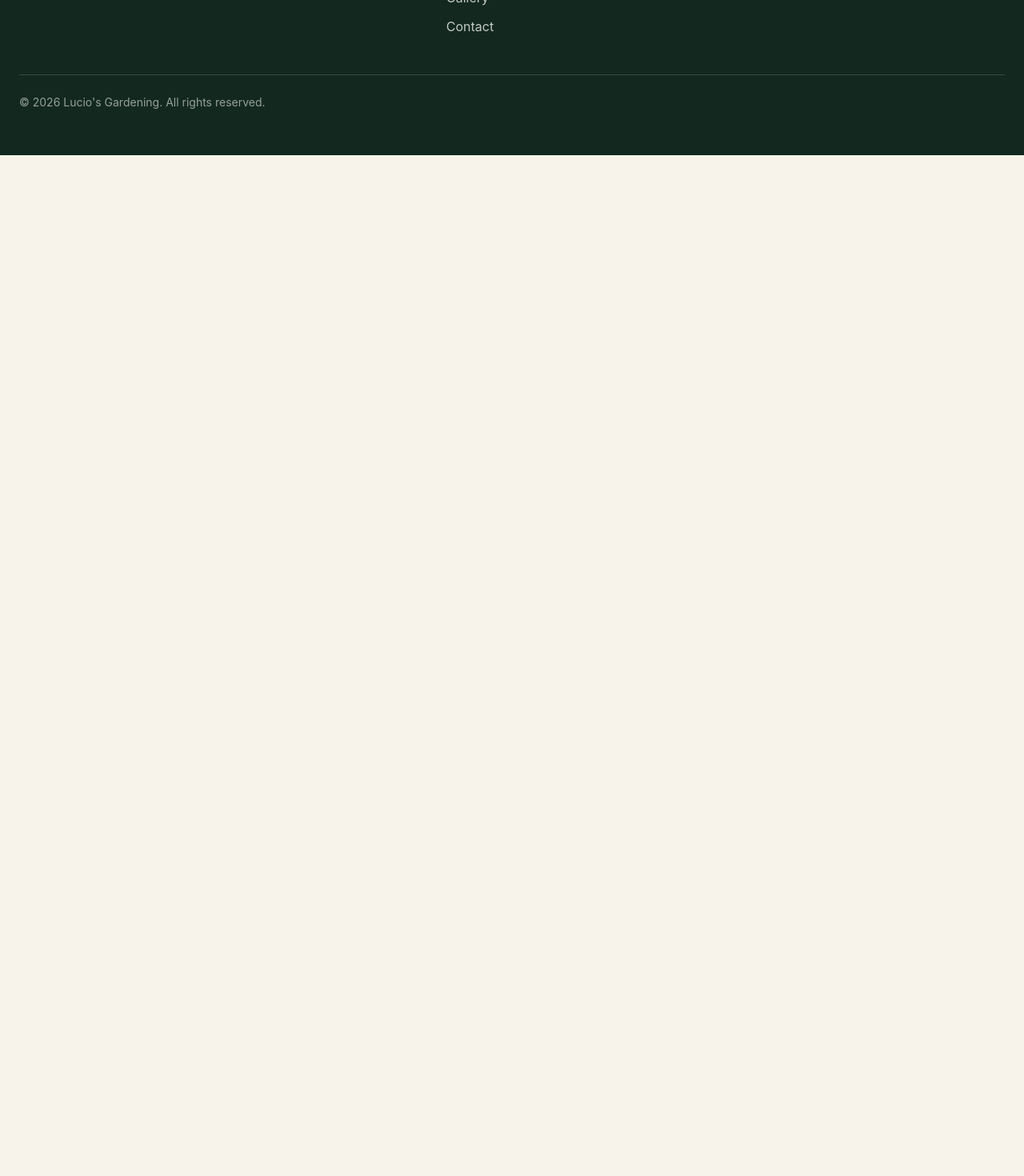
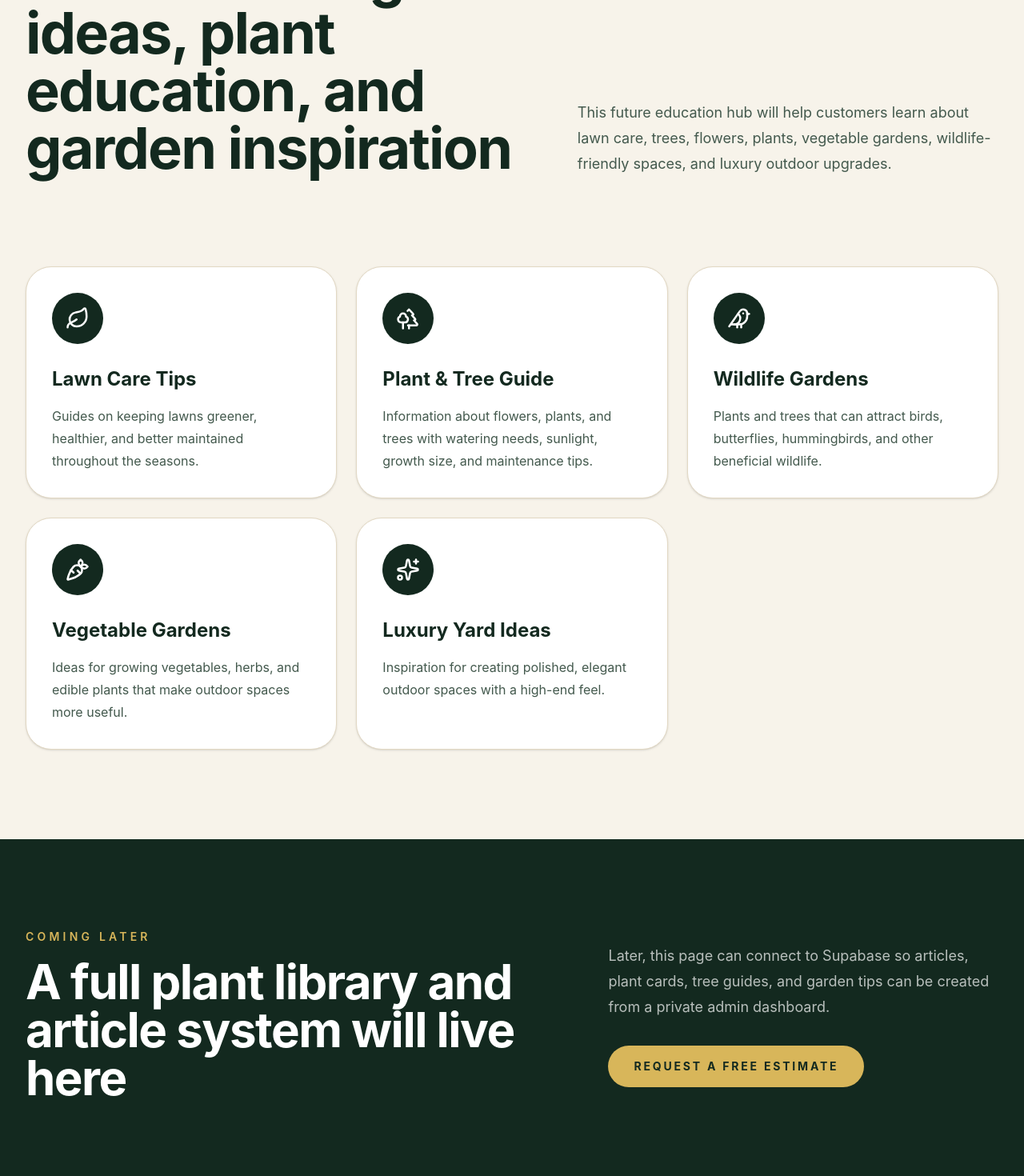
Before and after one commit to DiamondSavior365/lucios-gardening-website, a React (Vite) app: page /garden-journal in a window 1280 px wide. Shown: the part 300-1770 px from the top of the page at 80% size. Before the commit the page ends 800 px from the top, so only its background shows below. Built offline with nearby package versions, Linux system fonts and the light colour scheme.

Commit message:
Add garden journal placeholder page

```diff
--- a/src/App.jsx
+++ b/src/App.jsx
@@ -6,6 +6,7 @@ import About from "./pages/About.jsx";
 import Services from "./pages/Services.jsx";
 import Gallery from "./pages/Gallery.jsx";
 import Contact from "./pages/Contact.jsx";
+import GardenJournal from "./pages/GardenJournal.jsx";
 
 function App() {
   return (
@@ -17,6 +18,7 @@ function App() {
           <Route path="/services" element={<Services />} />
           <Route path="/gallery" element={<Gallery />} />
           <Route path="/contact" element={<Contact />} />
+          <Route path="/garden-journal" element={<GardenJournal />} />
         </Routes>
       </Layout>
     </BrowserRouter>
--- a/src/components/Footer.jsx
+++ b/src/components/Footer.jsx
@@ -38,6 +38,9 @@ function Footer() {
             <Link className="hover:text-white" to="/gallery">
               Gallery
             </Link>
+            <Link className="hover:text-white" to="/garden-journal">
+              Garden Journal
+            </Link>
             <Link className="hover:text-white" to="/contact">
               Contact
             </Link>
--- a/src/components/Navbar.jsx
+++ b/src/components/Navbar.jsx
@@ -7,6 +7,7 @@ const navLinks = [
   { label: "About", path: "/about" },
   { label: "Services", path: "/services" },
   { label: "Gallery", path: "/gallery" },
+  { label: "Garden Journal", path: "/garden-journal" },
   { label: "Contact", path: "/contact" },
 ];
 
--- /dev/null
+++ b/src/pages/GardenJournal.jsx
@@ -0,0 +1,114 @@
+import { Bird, Carrot, Leaf, Sparkles, Trees } from "lucide-react";
+import ButtonLink from "../components/ButtonLink.jsx";
+
+const futureTopics = [
+  {
+    title: "Lawn Care Tips",
+    description:
+      "Guides on keeping lawns greener, healthier, and better maintained throughout the seasons.",
+    icon: Leaf,
+  },
+  {
+    title: "Plant & Tree Guide",
+    description:
+      "Information about flowers, plants, and trees with watering needs, sunlight, growth size, and maintenance tips.",
+    icon: Trees,
+  },
+  {
+    title: "Wildlife Gardens",
+    description:
+      "Plants and trees that can attract birds, butterflies, hummingbirds, and other beneficial wildlife.",
+    icon: Bird,
+  },
+  {
+    title: "Vegetable Gardens",
+    description:
+      "Ideas for growing vegetables, herbs, and edible plants that make outdoor spaces more useful.",
+    icon: Carrot,
+  },
+  {
+    title: "Luxury Yard Ideas",
+    description:
+      "Inspiration for creating polished, elegant outdoor spaces with a high-end feel.",
+    icon: Sparkles,
+  },
+];
+
+function GardenJournal() {
+  return (
+    <main className="bg-[#f7f3ea] text-[#13291f]">
+      <section className="px-6 py-20 md:px-8 md:py-28">
+        <div className="mx-auto max-w-7xl">
+          <p className="mb-4 text-sm font-semibold uppercase tracking-[0.3em] text-[#9c7a32]">
+            Garden Journal
+          </p>
+
+          <div className="grid gap-8 lg:grid-cols-[1fr_0.8fr] lg:items-end">
+            <h1 className="max-w-4xl text-5xl font-bold tracking-tight md:text-7xl">
+              Outdoor living ideas, plant education, and garden inspiration
+            </h1>
+
+            <p className="max-w-xl text-lg leading-8 text-[#43594d]">
+              This future education hub will help customers learn about lawn
+              care, trees, flowers, plants, vegetable gardens, wildlife-friendly
+              spaces, and luxury outdoor upgrades.
+            </p>
+          </div>
+        </div>
+      </section>
+
+      <section className="px-6 pb-20 md:px-8 md:pb-28">
+        <div className="mx-auto grid max-w-7xl gap-6 md:grid-cols-2 lg:grid-cols-3">
+          {futureTopics.map((topic) => {
+            const Icon = topic.icon;
+
+            return (
+              <article
+                key={topic.title}
+                className="rounded-[2rem] border border-[#e2d8c3] bg-white p-8 shadow-sm transition hover:-translate-y-1 hover:shadow-xl"
+              >
+                <div className="mb-7 grid h-16 w-16 place-items-center rounded-full bg-[#13291f] text-white">
+                  <Icon size={30} />
+                </div>
+
+                <h2 className="text-2xl font-bold">{topic.title}</h2>
+
+                <p className="mt-4 leading-7 text-[#43594d]">
+                  {topic.description}
+                </p>
+              </article>
+            );
+          })}
+        </div>
+      </section>
+
+      <section className="bg-[#13291f] px-6 py-20 text-white md:px-8 md:py-28">
+        <div className="mx-auto grid max-w-7xl gap-8 lg:grid-cols-[1fr_0.7fr] lg:items-center">
+          <div>
+            <p className="mb-4 text-sm font-semibold uppercase tracking-[0.3em] text-[#d8b65a]">
+              Coming Later
+            </p>
+
+            <h2 className="max-w-3xl text-4xl font-bold tracking-tight md:text-6xl">
+              A full plant library and article system will live here
+            </h2>
+          </div>
+
+          <div>
+            <p className="text-lg leading-8 text-white/70">
+              Later, this page can connect to Supabase so articles, plant cards,
+              tree guides, and garden tips can be created from a private admin
+              dashboard.
+            </p>
+
+            <ButtonLink to="/contact" variant="gold" className="mt-8">
+              Request a Free Estimate
+            </ButtonLink>
+          </div>
+        </div>
+      </section>
+    </main>
+  );
+}
+
+export default GardenJournal;
```
